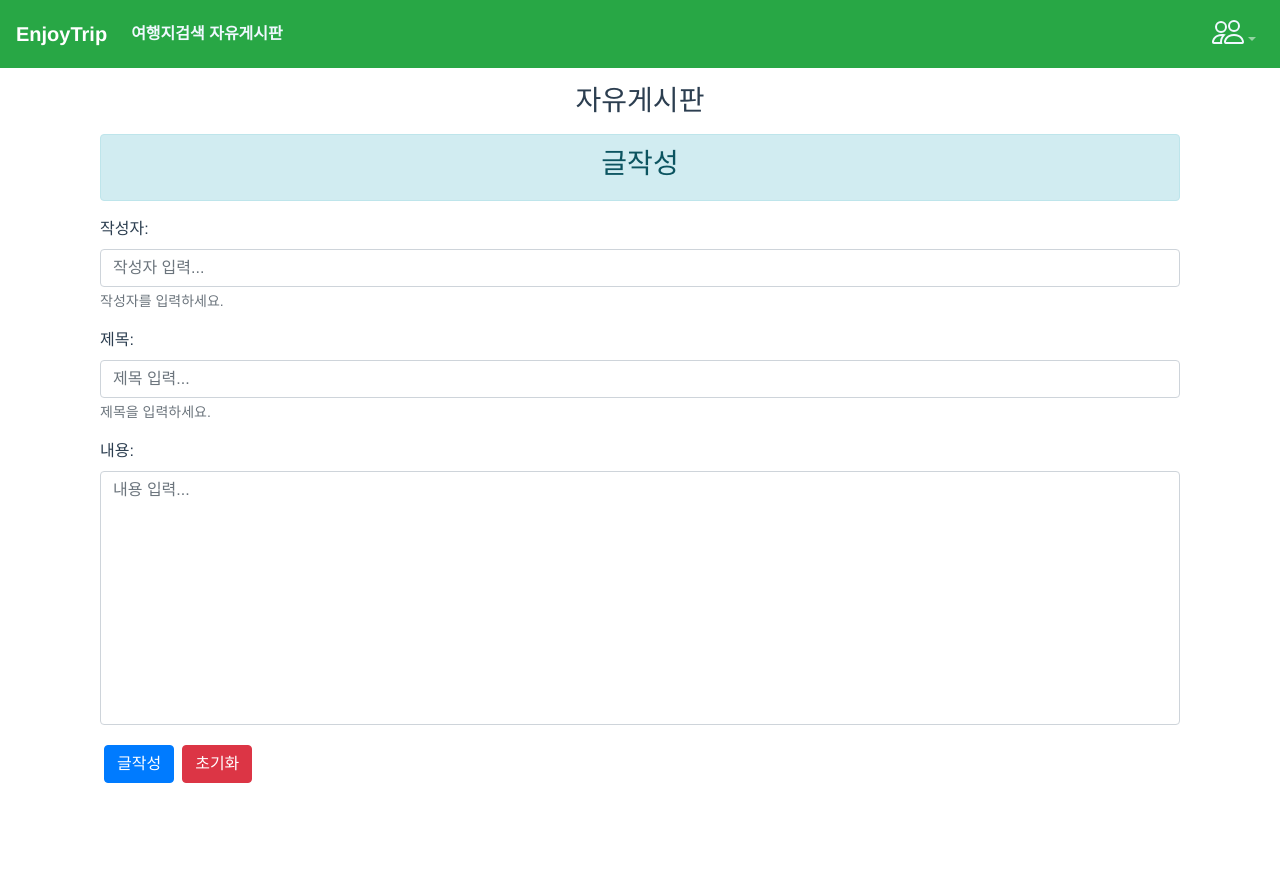
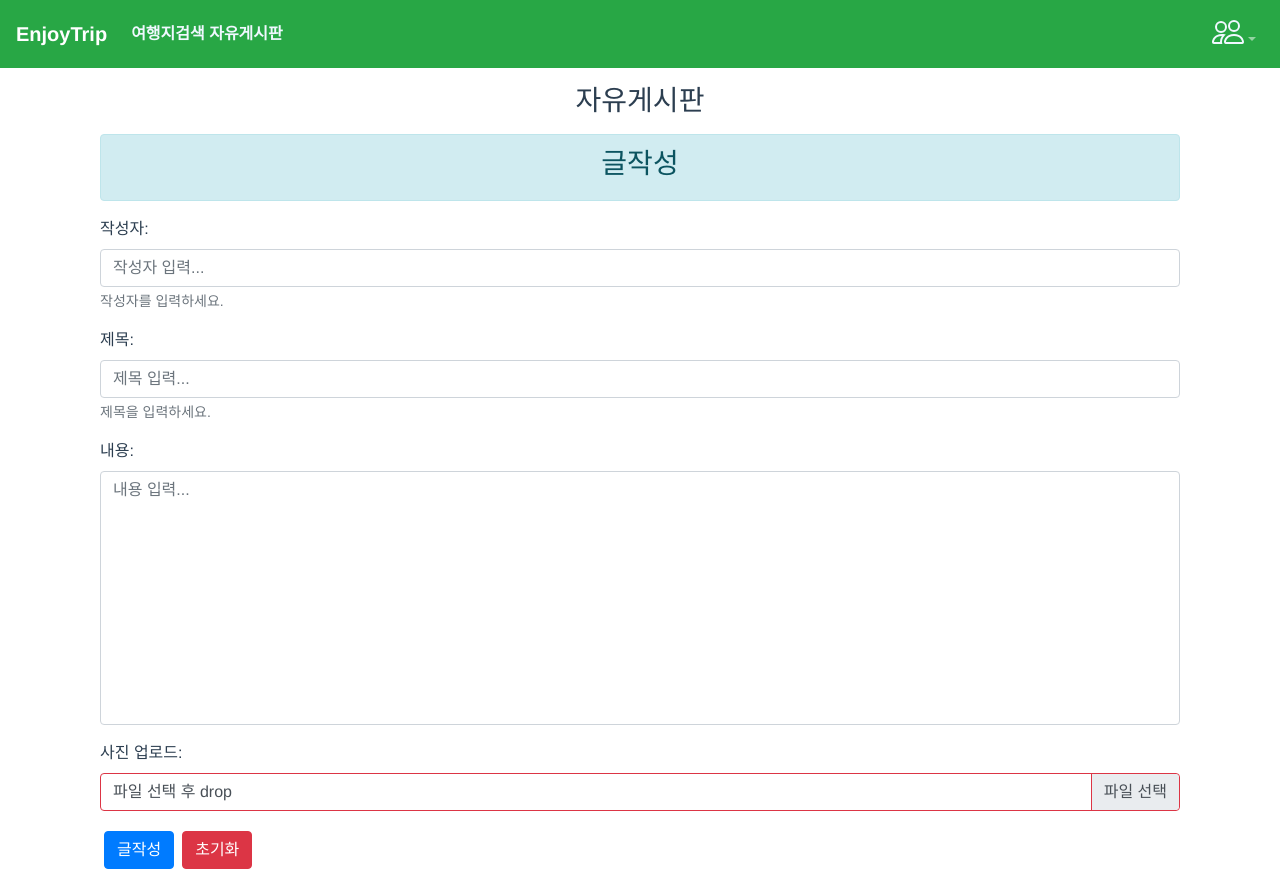
Before and after one commit to Adventour/FrontEnd, a Vue app: page /board/write in a window 1280 px wide. Before the commit the page ends 800 px from the top, so only its background shows below. Built offline with nearby package versions, Linux system fonts and the light colour scheme.

Commit message:
🚀 feat(feature/upload): 파일 업로드 완료 #4

```diff
--- a/src/components/board/BoardView.vue
+++ b/src/components/board/BoardView.vue
@@ -10,10 +10,16 @@
         <b-button variant="outline-primary" @click="moveList">목록</b-button>
       </b-col>
       <b-col class="text-right">
-        <b-button variant="outline-info" size="sm" @click="moveModifyArticle" class="mr-2"
+        <b-button
+          variant="outline-info"
+          size="sm"
+          @click="moveModifyArticle"
+          class="mr-2"
           >글수정</b-button
         >
-        <b-button variant="outline-danger" size="sm" @click="deleteArticle">글삭제</b-button>
+        <b-button variant="outline-danger" size="sm" @click="deleteArticle"
+          >글삭제</b-button
+        >
       </b-col>
     </b-row>
     <b-row class="mb-1">
@@ -41,10 +47,12 @@
       <b-input-group class="mt-3 mb-3">
         <b-form-input v-model="reply"></b-form-input>
         <b-input-group-append>
-          <b-button variant="warning" @click="createReply"><b>댓글 작성</b></b-button>
+          <b-button variant="warning" @click="createReply"
+            ><b>댓글 작성</b></b-button
+          >
         </b-input-group-append>
       </b-input-group>
-      <b-card style="height: 300px; overflow-y: scroll">
+      <b-card class="mb-3" style="height: 300px; overflow-y: scroll">
         <!-- <div v-for="comment in comments" :key="comment.replyId" class="d-flex"> -->
         <board-reply-item
           v-for="(comment, index) in comments"
@@ -82,7 +90,8 @@ export default {
   },
   computed: {
     message() {
-      if (this.article.content) return this.article.content.split("\n").join("<br>");
+      if (this.article.content)
+        return this.article.content.split("\n").join("<br>");
       return "";
     },
   },
@@ -114,18 +123,22 @@ export default {
     createReply() {
       const p = {
         articleNo: this.$route.params.articleNo,
-        userId: "z",
+        userId: "ssafy",
         content: this.reply,
       };
 
-      http.post(`/reply/list/${this.$route.params.articleNo}`, p).then(({ data }) => {
+      http
+        .post(`/reply/list/${this.$route.params.articleNo}`, p)
+        .then(({ data }) => {
           console.log(data);
           this.comments.unshift(p);
         });
       this.reply = null;
     },
     getRelpies() {
-      http.get(`/reply/list/${this.$route.params.articleNo}`).then(({ data }) => {
+      http
+        .get(`/reply/list/${this.$route.params.articleNo}`)
+        .then(({ data }) => {
           data.forEach((comment) => {
             this.comments.unshift(comment);
           });
--- a/src/components/board/item/BoardInputItem.vue
+++ b/src/components/board/item/BoardInputItem.vue
@@ -42,11 +42,17 @@
             max-rows="15"
           ></b-form-textarea>
         </b-form-group>
-
-        <b-button type="submit" variant="primary" class="m-1" v-if="this.type === 'register'"
+        <file-input-item></file-input-item>
+        <b-button
+          type="submit"
+          variant="primary"
+          class="m-1"
+          v-if="this.type === 'register'"
           >글작성</b-button
         >
-        <b-button type="submit" variant="primary" class="m-1" v-else>글수정</b-button>
+        <b-button type="submit" variant="primary" class="m-1" v-else
+          >글수정</b-button
+        >
         <b-button type="reset" variant="danger" class="m-1">초기화</b-button>
       </b-form>
     </b-col>
@@ -55,8 +61,10 @@
 
 <script>
 import http from "@/api/http";
+import FileInputItem from "./FileInputItem.vue";
 
 export default {
+  components: { FileInputItem },
   name: "BoardInputItem",
   data() {
     return {
@@ -74,7 +82,9 @@ export default {
   },
   created() {
     if (this.type === "modify") {
-      http.get(`/board/list/${this.$route.params.articleNo}`).then(({ data }) => {
+      http
+        .get(`/board/list/${this.$route.params.articleNo}`)
+        .then(({ data }) => {
           // this.article.articleNo = data.article.articleNo;
           // this.article.userId = data.article.userId;
           // this.article.subject = data.article.subject;
@@ -91,16 +101,23 @@ export default {
       let err = true;
       let msg = "";
       !this.article.userId &&
-        ((msg = "작성자 입력해주세요"), (err = false), this.$refs.userId.focus());
+        ((msg = "작성자 입력해주세요"),
+        (err = false),
+        this.$refs.userId.focus());
       err &&
         !this.article.subject &&
-        ((msg = "제목 입력해주세요"), (err = false), this.$refs.subject.focus());
+        ((msg = "제목 입력해주세요"),
+        (err = false),
+        this.$refs.subject.focus());
       err &&
         !this.article.content &&
-        ((msg = "내용 입력해주세요"), (err = false), this.$refs.content.focus());
+        ((msg = "내용 입력해주세요"),
+        (err = false),
+        this.$refs.content.focus());
 
       if (!err) alert(msg);
-      else this.type === "register" ? this.registArticle() : this.modifyArticle();
+      else
+        this.type === "register" ? this.registArticle() : this.modifyArticle();
     },
     onReset(event) {
       event.preventDefault();
--- /dev/null
+++ b/src/components/board/item/FileInputItem.vue
@@ -0,0 +1,25 @@
+<template>
+  <div>
+    <div class="mt-3 mb-2">사진 업로드: {{ file1 ? file1.name : "" }}</div>
+    <b-form-file
+      class="mb-3"
+      v-model="file1"
+      :state="Boolean(file1)"
+      placeholder="파일 선택 후 drop"
+      browse-text="파일 선택"
+    ></b-form-file>
+  </div>
+</template>
+
+<script>
+export default {
+  name: "FileInputItem",
+  data() {
+    return {};
+  },
+  created() {},
+  methods: {},
+};
+</script>
+
+<style scoped></style>
```
Lines whose indentation alone changed are shown as unchanged.
